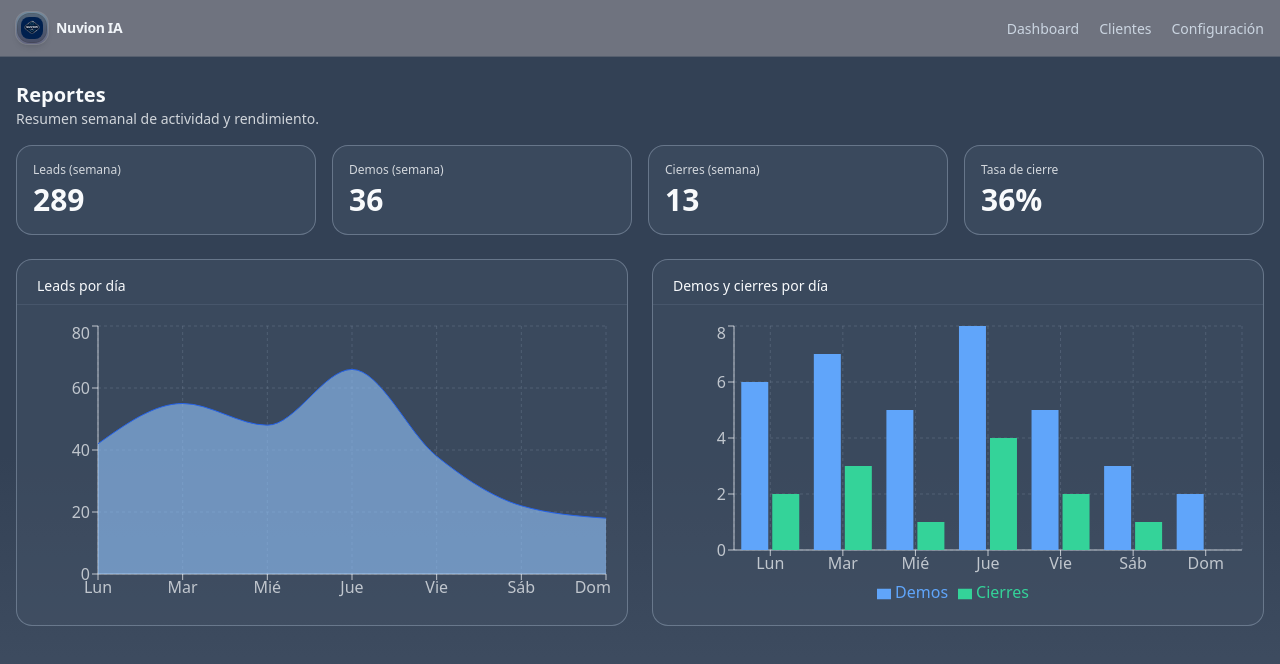
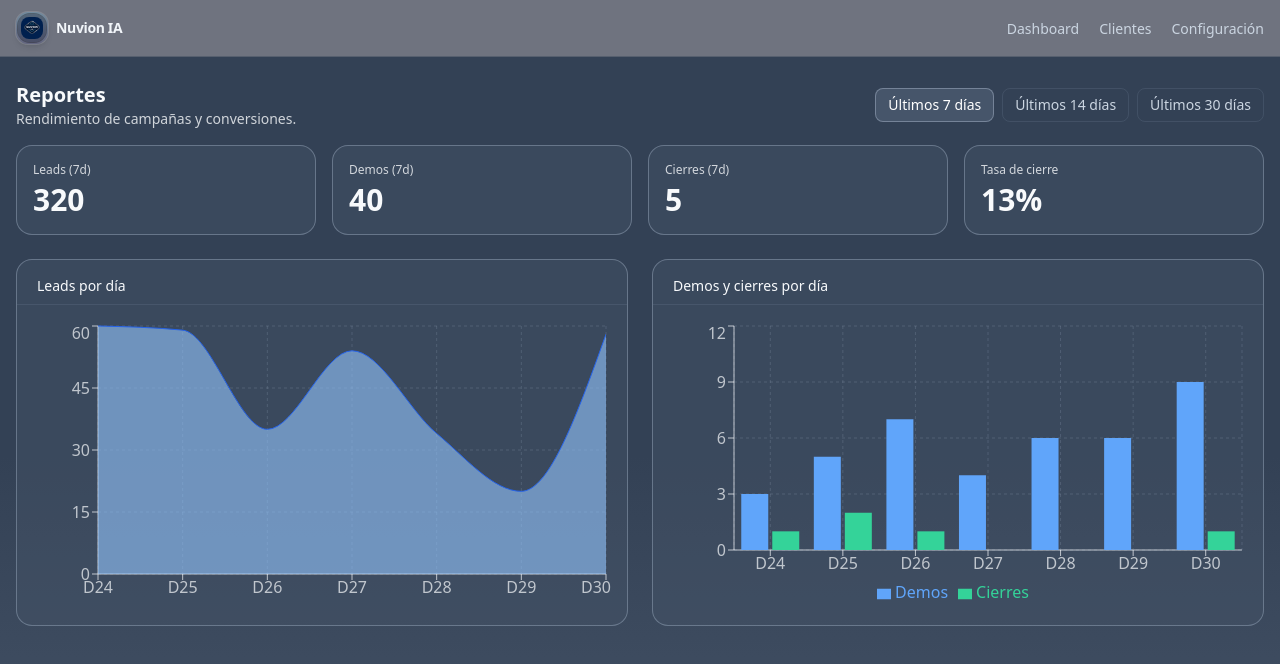
Before and after one commit to ianuvion/nuvion-ia, a Next.js app: page /reportes in a window 1280 px wide. Shown: the top 664 px of the page. Built offline with nearby package versions, Linux system fonts and the light colour scheme.

Commit message:
Update page.tsx

```diff
--- a/app/reportes/page.tsx
+++ b/app/reportes/page.tsx
@@ -1,6 +1,6 @@
 "use client";
 
-import React, { useEffect, useState } from "react";
+import React, { useEffect, useMemo, useState } from "react";
 import {
   ResponsiveContainer,
   AreaChart,
@@ -42,42 +42,65 @@ function divider(theme: Theme) {
   return theme === "light" ? "border-slate-300/40" : "border-slate-500/30";
 }
 
-const weekly = [
-  { day: "Lun", leads: 42, demos: 6, cierres: 2 },
-  { day: "Mar", leads: 55, demos: 7, cierres: 3 },
-  { day: "Mié", leads: 48, demos: 5, cierres: 1 },
-  { day: "Jue", leads: 66, demos: 8, cierres: 4 },
-  { day: "Vie", leads: 38, demos: 5, cierres: 2 },
-  { day: "Sáb", leads: 22, demos: 3, cierres: 1 },
-  { day: "Dom", leads: 18, demos: 2, cierres: 0 },
-];
+// 🔹 Datos simulados por 30 días
+const allDays = Array.from({ length: 30 }).map((_, i) => ({
+  day: `D${i + 1}`,
+  leads: Math.floor(20 + Math.random() * 50),
+  demos: Math.floor(3 + Math.random() * 8),
+  cierres: Math.floor(Math.random() * 4),
+}));
 
 export default function ReportesPage() {
   const theme = useTheme();
+  const [range, setRange] = useState<7 | 14 | 30>(7);
 
-  const totalLeads = weekly.reduce((a, b) => a + b.leads, 0);
-  const totalDemos = weekly.reduce((a, b) => a + b.demos, 0);
-  const totalCierres = weekly.reduce((a, b) => a + b.cierres, 0);
+  // filtrar los últimos N días
+  const data = useMemo(() => allDays.slice(-range), [range]);
+
+  const totalLeads = data.reduce((a, b) => a + b.leads, 0);
+  const totalDemos = data.reduce((a, b) => a + b.demos, 0);
+  const totalCierres = data.reduce((a, b) => a + b.cierres, 0);
   const tasaCierre = totalDemos > 0 ? Math.round((totalCierres / totalDemos) * 100) : 0;
 
   return (
     <div className={"min-h-screen bg-gradient-to-b " + bg(theme)}>
       <main className="mx-auto max-w-7xl px-4 py-6">
-        <h1 className="text-xl font-semibold">Reportes</h1>
-        <p className="text-sm opacity-80 mb-4">Resumen semanal de actividad y rendimiento.</p>
+        <div className="flex flex-col sm:flex-row sm:items-center sm:justify-between gap-4 mb-4">
+          <div>
+            <h1 className="text-xl font-semibold">Reportes</h1>
+            <p className="text-sm opacity-80">Rendimiento de campañas y conversiones.</p>
+          </div>
+
+          {/* 🔘 Selector de rango */}
+          <div className="flex items-center gap-2">
+            {[7, 14, 30].map((n) => (
+              <button
+                key={n}
+                onClick={() => setRange(n as any)}
+                className={`rounded-lg px-3 py-1.5 text-sm border transition ${
+                  range === n
+                    ? "bg-slate-500/40 border-slate-400/60 text-white"
+                    : "border-slate-500/30 text-slate-300 hover:border-slate-400/50"
+                }`}
+              >
+                Últimos {n} días
+              </button>
+            ))}
+          </div>
+        </div>
 
         {/* KPIs */}
         <section className="grid grid-cols-2 md:grid-cols-4 gap-4">
           <div className={"rounded-2xl border p-4 " + card(theme)}>
-            <p className="text-xs opacity-80">Leads (semana)</p>
+            <p className="text-xs opacity-80">Leads ({range}d)</p>
             <p className="mt-1 text-2xl md:text-3xl font-semibold">{totalLeads}</p>
           </div>
           <div className={"rounded-2xl border p-4 " + card(theme)}>
-            <p className="text-xs opacity-80">Demos (semana)</p>
+            <p className="text-xs opacity-80">Demos ({range}d)</p>
             <p className="mt-1 text-2xl md:text-3xl font-semibold">{totalDemos}</p>
           </div>
           <div className={"rounded-2xl border p-4 " + card(theme)}>
-            <p className="text-xs opacity-80">Cierres (semana)</p>
+            <p className="text-xs opacity-80">Cierres ({range}d)</p>
             <p className="mt-1 text-2xl md:text-3xl font-semibold">{totalCierres}</p>
           </div>
           <div className={"rounded-2xl border p-4 " + card(theme)}>
@@ -95,7 +118,7 @@ export default function ReportesPage() {
             </div>
             <div className="h-[320px] p-4">
               <ResponsiveContainer width="100%" height="100%">
-                <AreaChart data={weekly}>
+                <AreaChart data={data}>
                   <CartesianGrid stroke="rgba(148,163,184,0.25)" strokeDasharray="3 3" />
                   <XAxis dataKey="day" stroke="currentColor" opacity={0.7} />
                   <YAxis stroke="currentColor" opacity={0.7} />
@@ -120,7 +143,7 @@ export default function ReportesPage() {
             </div>
             <div className="h-[320px] p-4">
               <ResponsiveContainer width="100%" height="100%">
-                <BarChart data={weekly}>
+                <BarChart data={data}>
                   <CartesianGrid stroke="rgba(148,163,184,0.25)" strokeDasharray="3 3" />
                   <XAxis dataKey="day" stroke="currentColor" opacity={0.7} />
                   <YAxis stroke="currentColor" opacity={0.7} />
```
